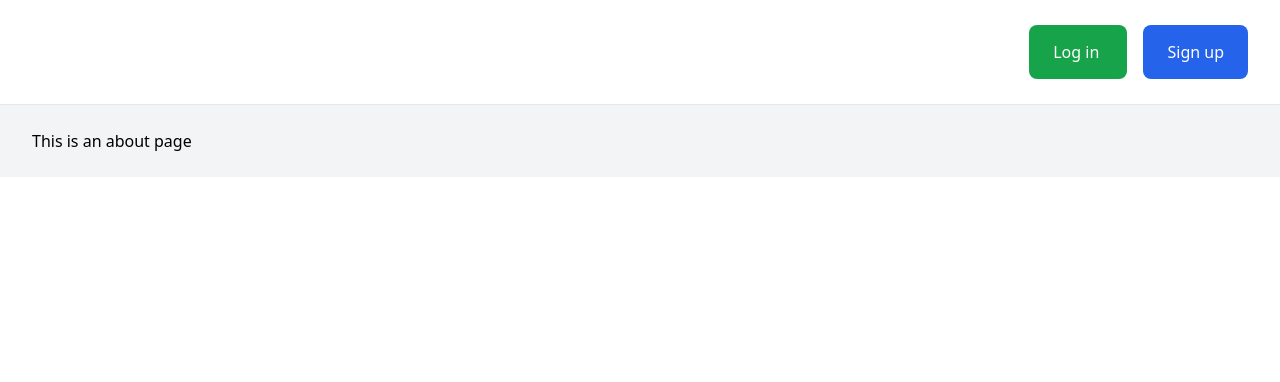
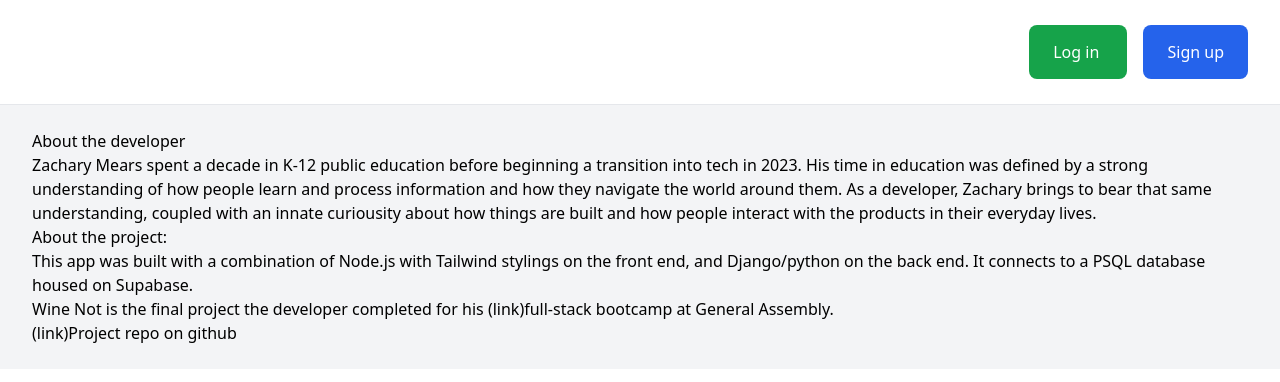
Before and after one commit to zacmea/WineNot, a Vue app in the folder WineNotFrontEnd/: page /about in a window 1280 px wide. Shown: the top 382 px of the page. Built offline with nearby package versions, Linux system fonts and the light colour scheme.

Commit message:
adds about page and links it to home splash

```diff
--- a/WineNotFrontEnd/src/components/HomeSplash.vue
+++ b/WineNotFrontEnd/src/components/HomeSplash.vue
@@ -2,17 +2,17 @@
 
     <body >
         <template v-if="userStore.user.isAuthenticated">
-            <div class="bg-blue-300 text-center text-3xl rounded-lg pb-6">
+            <div class="bg-blue-200 text-center text-3xl rounded-lg pb-6">
             <h1 class="py-4">Welcome, {{ userStore.user.first_name }}!</h1>
             <h2 class="text-2xl pb-4">Wanna plan for some wine-ing? Wine not!</h2>
 
             <hr class="border-1">
             <br>
 
-                <RouterLink class="bg-blue-700 rounded-xl px-2 py-1 mt-10" to="/lists">view your wine lists</RouterLink>
+                <RouterLink class=" border-2 border-blue-600 rounded-xl px-2 py-1 mt-10 pb-1.5" to="#">using the app</RouterLink>
                 <br>
                 <br>
-                <RouterLink class="bg-blue-700 rounded-xl px-2 py-1 my-10" to="/search">search & browse wines</RouterLink>
+                <RouterLink class=" border-2 border-blue-600 rounded-xl px-2 py-1 mt-10 pb-1.5" to="/about">about this project</RouterLink>
             </div>
         </template>
         <template v-else>
--- a/WineNotFrontEnd/src/views/AboutView.vue
+++ b/WineNotFrontEnd/src/views/AboutView.vue
@@ -1,5 +1,11 @@
 <template>
   <div class="about">
-    <h1>This is an about page</h1>
+    <h1>About the developer</h1>
+    <p>Zachary Mears spent a decade in K-12 public education before beginning a transition into tech in 2023.  His time in education was defined by a strong understanding of how people learn and process information and how they navigate the world around them.  As a developer, Zachary brings to bear that same understanding, coupled with an innate curiousity about how things are built and how people interact with the products in their everyday lives.</p>
+
+    <h1>About the project: </h1>
+    <p>This app was built with a combination of Node.js with Tailwind stylings on the front end, and Django/python on the back end.  It connects to a PSQL database housed on Supabase.</p>
+    <p>Wine Not is the final project the developer completed for his (link)full-stack bootcamp at General Assembly.</p>
+    <p>(link)Project repo on github</p>
   </div>
 </template>
```
